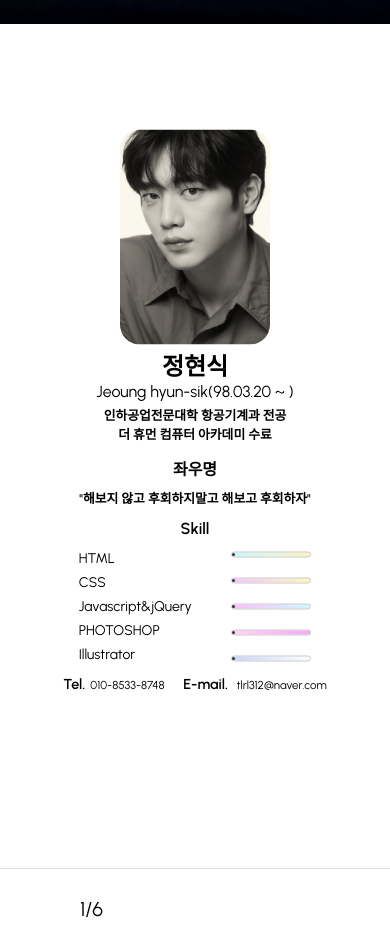
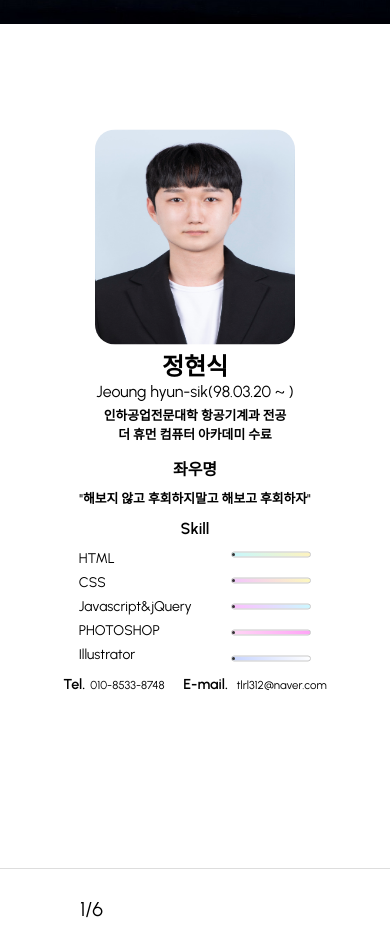
Before and after one commit to lovelyhyunsik/portfo, a plain HTML site: page index.html in a window 390 px wide. Shown: the part 820-1747 px from the top of the page. Drawn offline with nearby package versions, Linux system fonts and the light colour scheme; some icons are missing.

Commit message:
포폴수정

```diff
--- a/css/response.css
+++ b/css/response.css
@@ -69,6 +69,7 @@
     #pj04 .cover .bx-left.on{}
     #pj04 .cover .bx-left .page-num{left: 80px;}
     .container{width: 90%; padding: 50px 0;}
+    .p-l img{width: 85%;}
 }
 
 @media screen and (max-width:890px) {
@@ -100,7 +101,7 @@
     #pj04 .cover .bx-left .bx-l-inner a{width: 85%; height: 211px; left: 39px; top: -323px;}
     #profile .container{display: block; padding: 20px 20px;}
     .p-l{width: 100%; height: 35%; text-align: center;}
-    .p-l img{width: 150px; height: 100%;}
+    .p-l img{width: 200px; height: 100%;}
     .p-c{width: 100%; height:auto; text-align: center; margin-top: 10px;}
     .p-c .education{margin-top: 20px;}
     .p-c .motto{margin-top: 20px;}
--- a/index.html
+++ b/index.html
@@ -125,7 +125,7 @@
             <section id="profile" class="section">
                 <div class="container">
                     <div class="p-l">
-                        <img src="./img/common.jfif" alt="profile-img">
+                        <img src="./img/KakaoTalk_20220507_145532147.jpg" alt="profile-img">
                     </div>
                     <div class="p-c">
                         <p class="name">정현식</p>
```
Also changed, not shown: img/KakaoTalk_20220507_145532147.jpg (added).
